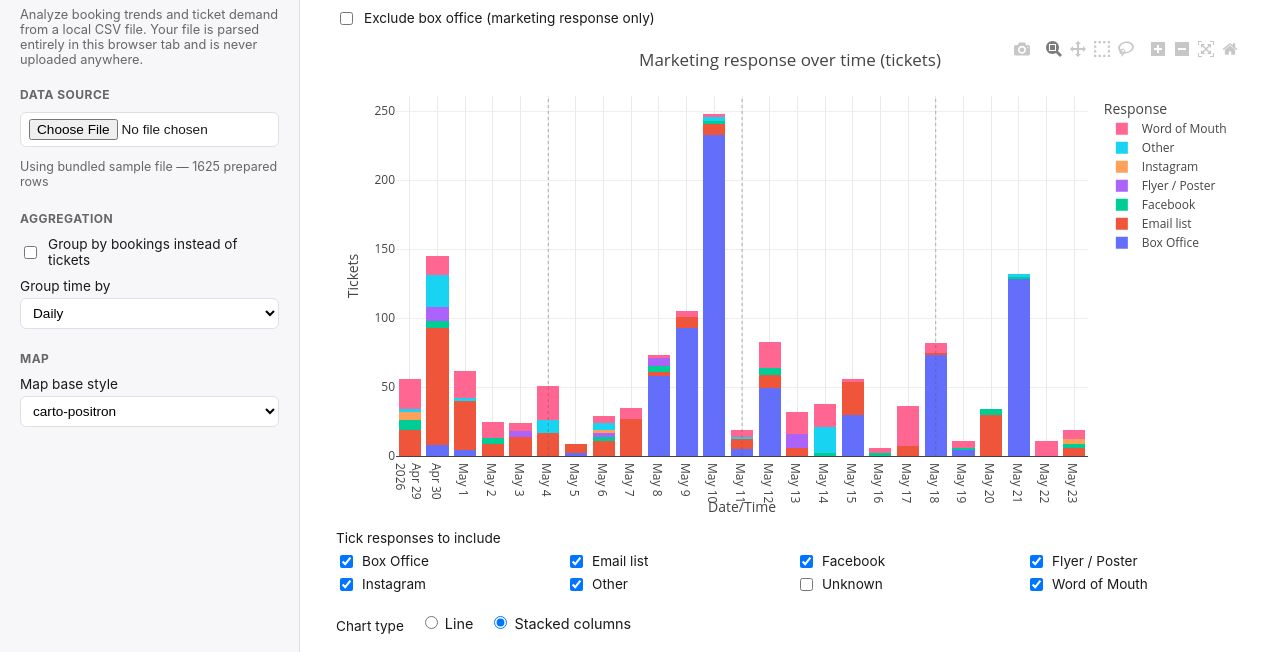
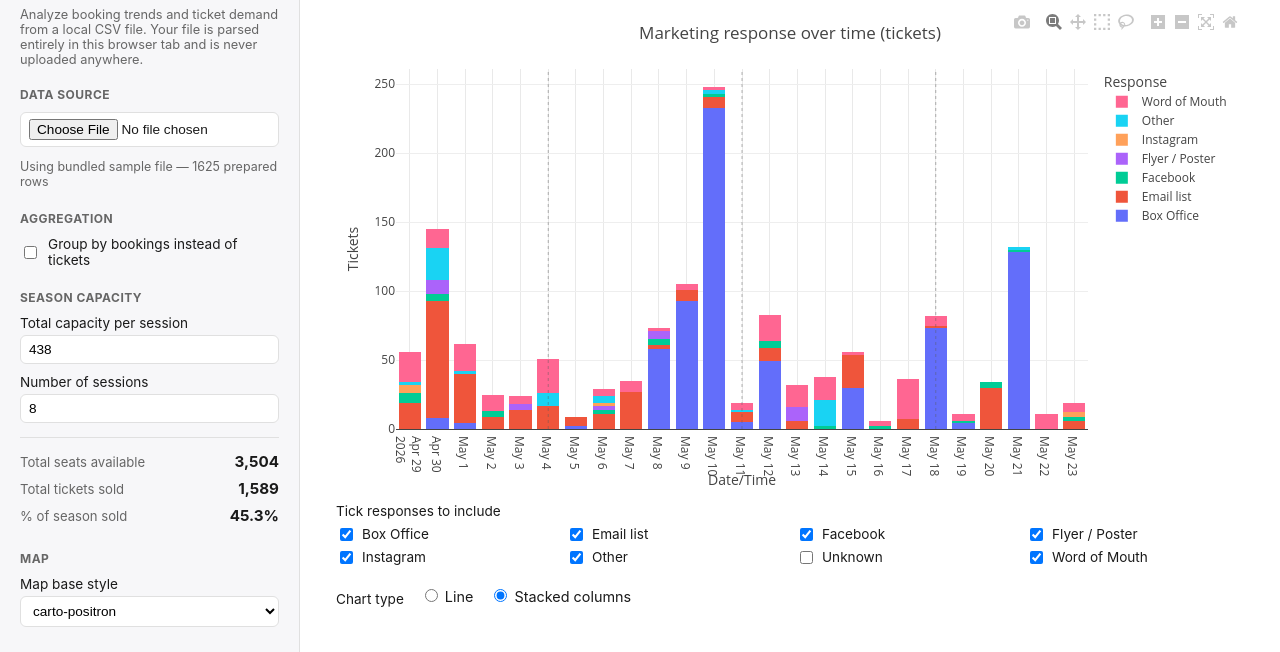
Before and after one commit to damienkee/marketing-stats-visualizer, a plain HTML site: page docs/index.html in a window 1280 px wide. Shown: the part 74-726 px from the top of the page. Drawn offline with nearby package versions, Linux system fonts and the light colour scheme.

Commit message:
minor fixes and stats on left

```diff
--- a/docs/css/styles.css
+++ b/docs/css/styles.css
@@ -62,13 +62,37 @@ body {
   margin: 10px 0 4px;
 }
 
-select, input[type="file"] {
+select, input[type="file"], input[type="number"] {
   width: 100%;
   padding: 6px 8px;
   font-size: 0.85rem;
   border: 1px solid var(--border);
   border-radius: 6px;
   background: white;
+}
+
+.stats-block {
+  margin-top: 14px;
+  padding-top: 10px;
+  border-top: 1px solid var(--border);
+}
+
+.stat-row {
+  display: flex;
+  justify-content: space-between;
+  align-items: baseline;
+  gap: 8px;
+  font-size: 0.82rem;
+  padding: 4px 0;
+}
+
+.stat-row span {
+  color: var(--muted);
+}
+
+.stat-row strong {
+  font-size: 0.95rem;
+  white-space: nowrap;
 }
 
 .checkbox-row {
--- a/docs/index.html
+++ b/docs/index.html
@@ -24,13 +24,19 @@
         <input type="checkbox" id="group-by-bookings" />
         Group by bookings instead of tickets
       </label>
-      <label class="field-label" for="time-group-select">Group time by</label>
-      <select id="time-group-select">
-        <option value="h">Hourly</option>
-        <option value="D" selected>Daily</option>
-        <option value="W">Weekly</option>
-        <option value="M">Monthly</option>
-      </select>
+    </section>
+
+    <section class="control-group">
+      <h2>Season Capacity</h2>
+      <label class="field-label" for="session-capacity">Total capacity per session</label>
+      <input type="number" id="session-capacity" value="438" min="1" step="1" />
+      <label class="field-label" for="session-count">Number of sessions</label>
+      <input type="number" id="session-count" value="8" min="1" step="1" />
+      <div class="stats-block">
+        <div class="stat-row"><span>Total seats available</span><strong id="stat-total-seats">—</strong></div>
+        <div class="stat-row"><span>Total tickets sold</span><strong id="stat-total-sold">—</strong></div>
+        <div class="stat-row"><span>% of season sold</span><strong id="stat-percent-sold">—</strong></div>
+      </div>
     </section>
 
     <section class="control-group">
@@ -50,10 +56,6 @@
 
     <section class="chart-section">
       <h2>Marketing Response Trend</h2>
-      <label class="checkbox-row">
-        <input type="checkbox" id="exclude-bo-marketing" />
-        Exclude box office (marketing response only)
-      </label>
       <div id="trend-chart" class="chart-container"></div>
       <div class="filter-block">
         <p class="field-label">Tick responses to include</p>
--- a/docs/js/analytics.js
+++ b/docs/js/analytics.js
@@ -113,10 +113,13 @@ function prepareData(rows, columns) {
   }
 
   const prepared = [];
+  let rowId = 0;
 
   for (const row of rows) {
     const bookingDatetime = parseDateTime(row[columns.dateCol], row[columns.timeCol]);
     if (!bookingDatetime) continue;
+    const currentRowId = rowId;
+    rowId += 1;
 
     let sessionDatetime = null;
     if (columns.sessionDateCol && columns.sessionTimeCol) {
@@ -142,6 +145,7 @@ function prepareData(rows, columns) {
 
     for (const source of sources) {
       prepared.push({
+        rowId: currentRowId,
         bookingDatetime,
         sessionDatetime,
         source,
@@ -222,6 +226,23 @@ function getTicketTypeSeries(prepared, timeGroup) {
   return Array.from(buckets.values()).sort((a, b) => a.period - b.period);
 }
 
+/**
+ * Total tickets actually sold across the whole dataset. Counts each raw
+ * CSV row once (by rowId) rather than summing over `prepared`, which
+ * deliberately double-counts multi-source bookings (e.g. "Facebook;Email
+ * list") once per exploded source row for the marketing-response chart.
+ */
+function getTotalTicketsSold(prepared) {
+  const seen = new Set();
+  let total = 0;
+  for (const r of prepared) {
+    if (seen.has(r.rowId)) continue;
+    seen.add(r.rowId);
+    total += r.ticketCount;
+  }
+  return total;
+}
+
 function getPostcodeSeries(prepared) {
   const buckets = new Map();
   for (const r of prepared) {
@@ -260,4 +281,5 @@ window.Analytics = {
   getTicketTypeSeries,
   getPostcodeSeries,
   getSessionTicketTypeBreakdown,
+  getTotalTicketsSold,
 };
--- a/docs/js/app.js
+++ b/docs/js/app.js
@@ -173,17 +173,25 @@ function renderAll() {
 
   const groupByBookings = document.getElementById('group-by-bookings').checked;
   const modeLabel = groupByBookings ? 'bookings' : 'tickets';
-  const timeGroup = document.getElementById('time-group-select').value;
+  const timeGroup = 'D';
   const mapStyle = document.getElementById('map-style-select').value;
-  const excludeBoMarketing = document.getElementById('exclude-bo-marketing').checked;
   const excludeBoPostcode = document.getElementById('exclude-bo-postcode').checked;
   const chartType = document.querySelector('input[name="chart-type"]:checked').value;
+  const sessionCapacity = parseInt(document.getElementById('session-capacity').value, 10) || 438;
+  const sessionCount = parseInt(document.getElementById('session-count').value, 10) || 8;
 
   const yTitle = modeLabel === 'tickets' ? 'Tickets' : 'Bookings';
 
+  // --- Season capacity stats ---
+  const totalSeatsAvailable = sessionCapacity * sessionCount;
+  const totalTicketsSold = Analytics.getTotalTicketsSold(state.prepared);
+  const percentSold = totalSeatsAvailable > 0 ? (totalTicketsSold / totalSeatsAvailable) * 100 : 0;
+  document.getElementById('stat-total-seats').textContent = totalSeatsAvailable.toLocaleString();
+  document.getElementById('stat-total-sold').textContent = totalTicketsSold.toLocaleString();
+  document.getElementById('stat-percent-sold').textContent = `${percentSold.toFixed(1)}%`;
+
   // --- Marketing Response Trend ---
-  const marketingRows = excludeBoMarketing ? state.prepared.filter((r) => !containsBO(r.source)) : state.prepared;
-  const sourceSeries = Analytics.getSourceSeries(marketingRows, { mode: modeLabel, timeGroup });
+  const sourceSeries = Analytics.getSourceSeries(state.prepared, { mode: modeLabel, timeGroup });
 
   const nonOtherSeries = sourceSeries.filter((r) => !r.source.toLowerCase().startsWith('other'));
   const otherSeries = sourceSeries.filter((r) => r.source.toLowerCase().startsWith('other'));
@@ -218,7 +226,7 @@ function renderAll() {
 
   // --- Session Sales ---
   const sessionSeries = Analytics.getSessionTicketTypeBreakdown(state.prepared);
-  const summaryRows = Charts.renderSessionPies('session-pies', sessionSeries, pieColorMap, legendCategories);
+  const summaryRows = Charts.renderSessionPies('session-pies', sessionSeries, pieColorMap, legendCategories, sessionCapacity);
   Charts.renderSessionSummaryTable('session-summary', summaryRows);
 
   // --- Preview table ---
@@ -247,12 +255,12 @@ function wireControls() {
     reader.readAsText(file);
   });
 
-  ['group-by-bookings', 'exclude-bo-marketing', 'exclude-bo-postcode'].forEach((id) => {
+  ['group-by-bookings', 'exclude-bo-postcode'].forEach((id) => {
     document.getElementById(id).addEventListener('change', renderAll);
   });
-  ['time-group-select', 'map-style-select'].forEach((id) => {
-    document.getElementById(id).addEventListener('change', renderAll);
-  });
+  document.getElementById('map-style-select').addEventListener('change', renderAll);
+  document.getElementById('session-capacity').addEventListener('input', renderAll);
+  document.getElementById('session-count').addEventListener('input', renderAll);
   document.querySelectorAll('input[name="chart-type"]').forEach((el) => {
     el.addEventListener('change', renderAll);
   });
--- a/docs/js/charts.js
+++ b/docs/js/charts.js
@@ -125,7 +125,7 @@ function renderTicketPie(divId, ticketBreakdown, colorMap) {
   const labels = ordered.filter((t) => byType.has(t));
   const values = labels.map((t) => byType.get(t));
   const total = values.reduce((a, b) => a + b, 0);
-  const text = labels.map((label, i) => (total > 0 && values[i] / total > 0.10 ? `${label}: ${Math.round((values[i] / total) * 100)}%` : ''));
+  const text = labels.map((label, i) => (total > 0 && values[i] / total > 0.05 ? `${label}: ${Math.round((values[i] / total) * 100)}%` : ''));
 
   const trace = {
     type: 'pie',
@@ -142,15 +142,18 @@ function renderTicketPie(divId, ticketBreakdown, colorMap) {
 
   const layout = {
     title: { text: 'Ticket type share' },
-    legend: { orientation: 'h', x: 0.5, xanchor: 'center', y: 1.12, yanchor: 'bottom', title: { text: 'Ticket Type' } },
-    margin: { t: 120, b: 10, l: 10, r: 10 },
-    height: 650,
+    legend: {
+      orientation: 'h', x: 0.5, xanchor: 'center', y: 1.15, yanchor: 'bottom',
+      title: { text: 'Ticket Type' },
+      entrywidthmode: 'fraction', entrywidth: 0.45,
+    },
+    margin: { t: 170, b: 10, l: 10, r: 10 },
+    height: 680,
   };
 
   Plotly.newPlot(el, [trace], layout, { responsive: true, displaylogo: false });
 }
 
-const SESSION_CAPACITY = 438;
 const HOUSE_SEATS = 22;
 
 function sessionLabel(date) {
@@ -163,7 +166,8 @@ function sessionLabel(date) {
   return `${days[date.getDay()]} ${String(date.getDate()).padStart(2, '0')} ${months[date.getMonth()]} ${date.getFullYear()}, ${h12}:${mm} ${ampm}`;
 }
 
-function renderSessionPies(divId, sessionSeries, colorMap, legendCategories) {
+function renderSessionPies(divId, sessionSeries, colorMap, legendCategories, sessionCapacity) {
+  const capacity = sessionCapacity || 438;
   const el = document.getElementById(divId);
   if (!sessionSeries.length) {
     Plotly.purge(el);
@@ -194,7 +198,7 @@ function renderSessionPies(divId, sessionSeries, colorMap, legendCategories) {
   sessions.forEach((session, idx) => {
     const soldCount = session.rows.reduce((sum, r) => sum + r.value, 0);
     const usedSeats = soldCount + HOUSE_SEATS;
-    const unsoldCount = Math.max(SESSION_CAPACITY - usedSeats, 0);
+    const unsoldCount = Math.max(capacity - usedSeats, 0);
 
     const chartRows = session.rows.filter((r) => r.value > 0).map((r) => ({ ticketType: r.ticketType, value: r.value }));
     chartRows.push({ ticketType: 'House seats', value: HOUSE_SEATS });
@@ -205,7 +209,7 @@ function renderSessionPies(divId, sessionSeries, colorMap, legendCategories) {
     const labels = ordered;
     const values = labels.map((l) => byType.get(l));
     const total = values.reduce((a, b) => a + b, 0);
-    const text = labels.map((l, i) => (total > 0 && values[i] / total > 0.10 ? `${l}: ${Math.round((values[i] / total) * 100)}%` : ''));
+    const text = labels.map((l, i) => (total > 0 && values[i] / total > 0.05 ? `${l}: ${Math.round((values[i] / total) * 100)}%` : ''));
 
     const row = Math.floor(idx / cols);
     const col = idx % cols;
@@ -213,7 +217,7 @@ function renderSessionPies(divId, sessionSeries, colorMap, legendCategories) {
     const yEnd = 1 - row * (rowHeight + rowGap);
     const yStart = yEnd - rowHeight;
 
-    const allocatedPct = Math.round((usedSeats / SESSION_CAPACITY) * 100);
+    const allocatedPct = Math.round((usedSeats / capacity) * 100);
 
     traces.push({
       type: 'pie',
@@ -240,7 +244,7 @@ function renderSessionPies(divId, sessionSeries, colorMap, legendCategories) {
       font: { size: 13 },
     });
 
-    summaryRows.push({ session: sessionLabel(session.sessionDatetime), sold: soldCount, houseSeats: HOUSE_SEATS, capacity: SESSION_CAPACITY });
+    summaryRows.push({ session: sessionLabel(session.sessionDatetime), sold: soldCount, houseSeats: HOUSE_SEATS, capacity });
   });
 
   // Shared legend via invisible dummy bar traces (mirrors the Python legendonly trick).
@@ -258,9 +262,13 @@ function renderSessionPies(divId, sessionSeries, colorMap, legendCategories) {
   const layout = {
     title: { text: 'Session seat mix' },
     annotations,
-    legend: { orientation: 'h', x: 0.5, xanchor: 'center', y: 1.08, yanchor: 'bottom', title: { text: 'Seat Category' } },
-    margin: { t: 100, b: 10, l: 10, r: 10 },
-    height: Math.max(560, rows * 480),
+    legend: {
+      orientation: 'h', x: 0.5, xanchor: 'center', y: 1.1, yanchor: 'bottom',
+      title: { text: 'Seat Category' },
+      entrywidthmode: 'fraction', entrywidth: 0.45,
+    },
+    margin: { t: 150, b: 10, l: 10, r: 10 },
+    height: Math.max(610, rows * 480 + 50),
     xaxis: { visible: false }, yaxis: { visible: false },
   };
 
```
Also changed, not shown: 1 other file.
